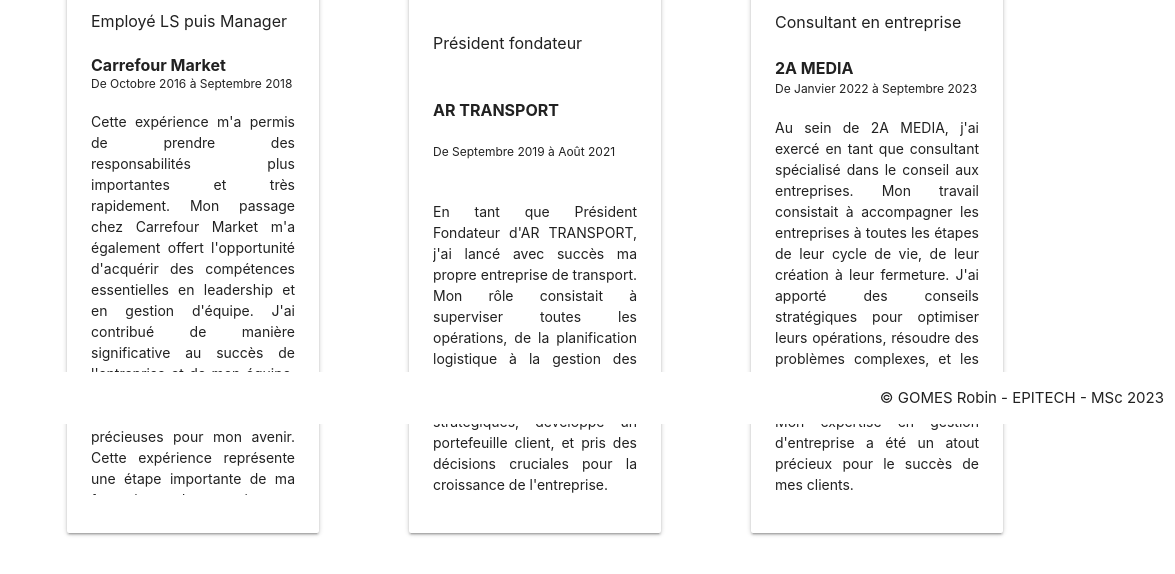
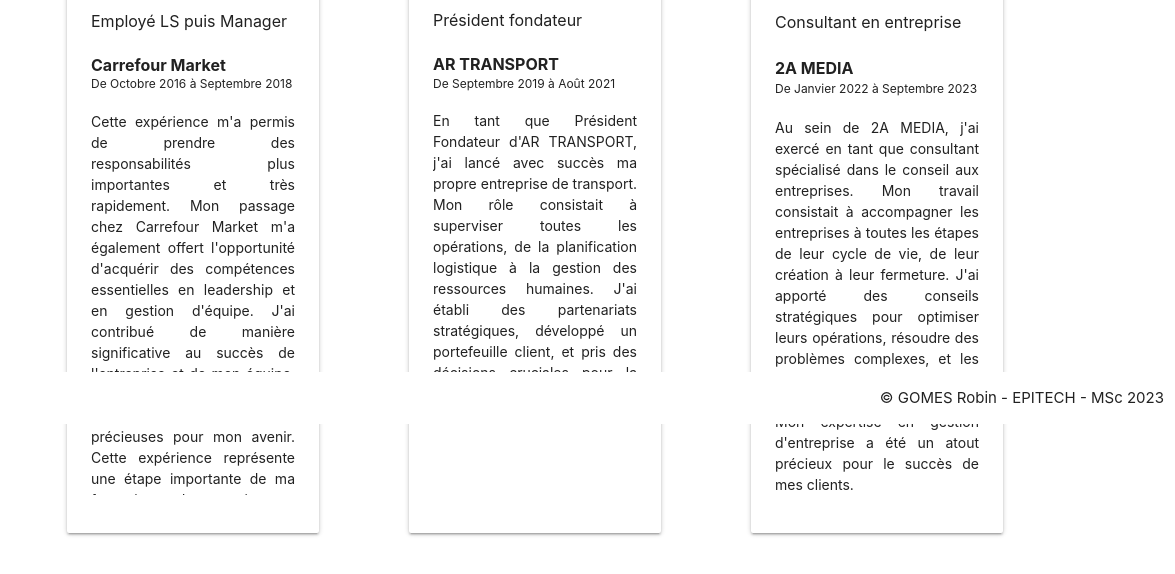
Before and after one commit to GomesRobin/portfolio, a plain HTML site: page experiences.html in a window 1280 px wide. Shown: the part 376-950 px from the top of the page, 105-1280 px from the left. Drawn offline with nearby package versions, Linux system fonts and the light colour scheme.

Commit message:
experiences

```diff
--- a/experiences.html
+++ b/experiences.html
@@ -46,7 +46,7 @@
 
 
                 <div class="card-panel column" style="width: 20%; max-height: 765px; overflow: hidden;">
-                    <div class="content" style="height: 100%; display: flex; flex-direction: column; justify-content: space-between;">
+                    <div class="content" style="height: 100%; display: flex; flex-direction: column;">
                         <img src="img/logo_ar_transport.jpg" alt="logo_ar_transport" style="width:100%; justify-content: center;">
                         <h5 class= "white grey lighten-text" style="font-size: 16px;">Président fondateur</h5>
                         <h5 class="white grey lighten-text" style="font-size: 16px; font-weight: bold; margin-bottom: 3px;">AR TRANSPORT</h5>
```
